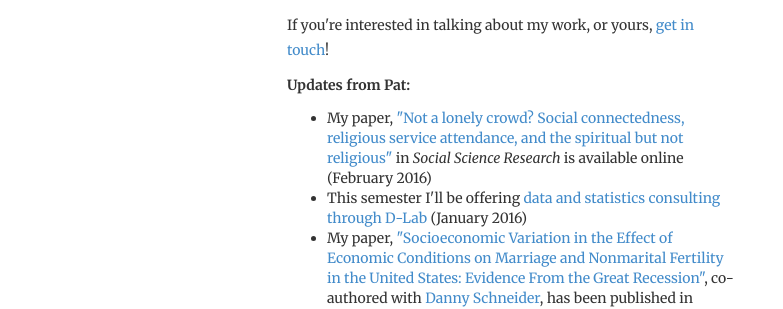
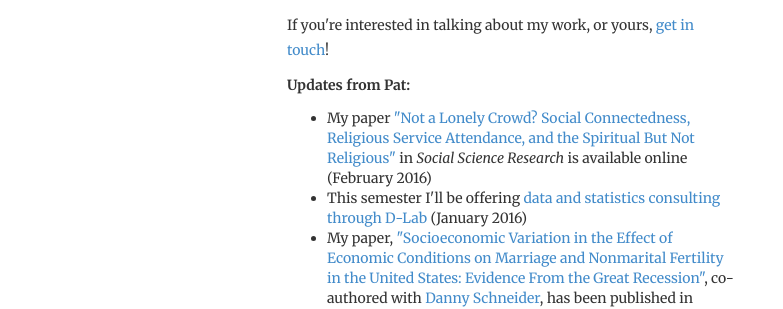
Before and after one commit to ophastings/ophastings.github.io, a Jekyll site: the page built from index.html, in a window 1280 px wide. Shown: the part 457-766 px from the top of the page, without its empty margins (248-1031 px from the left). Built offline with Jekyll 4.4.1, drawn with Linux system fonts in a browser that asks for light colours; comment, search, counter and statistics services are not loaded.

```diff
--- a/index.html
+++ b/index.html
@@ -27,8 +27,8 @@ description: Website of Orestes Pat Hastings, sociology PhD candidate at UC Berk
 
 	<p><b>Updates from Pat:</b></p>
 <ul>
-	<li>My paper, <a href="http://www.sciencedirect.com/science/article/pii/S0049089X16000272">
-		"Not a lonely crowd? Social connectedness, religious service attendance, and the spiritual but not religious"</a>
+	<li>My paper <a href="http://www.sciencedirect.com/science/article/pii/S0049089X16000272">
+		"Not a Lonely Crowd? Social Connectedness, Religious Service Attendance, and the Spiritual But Not Religious"</a>
 		in <i>Social Science Research</i> is available online (February 2016)</li>
 	<li>This semester I'll be offering <a href="http://dlab.berkeley.edu/consultation/pat-hastings">data and statistics consulting through D-Lab  </a> (January 2016)</li>
 	<li>My paper, <a href="http://link.springer.com/article/10.1007/s13524-015-0437-7">"Socioeconomic Variation
```
